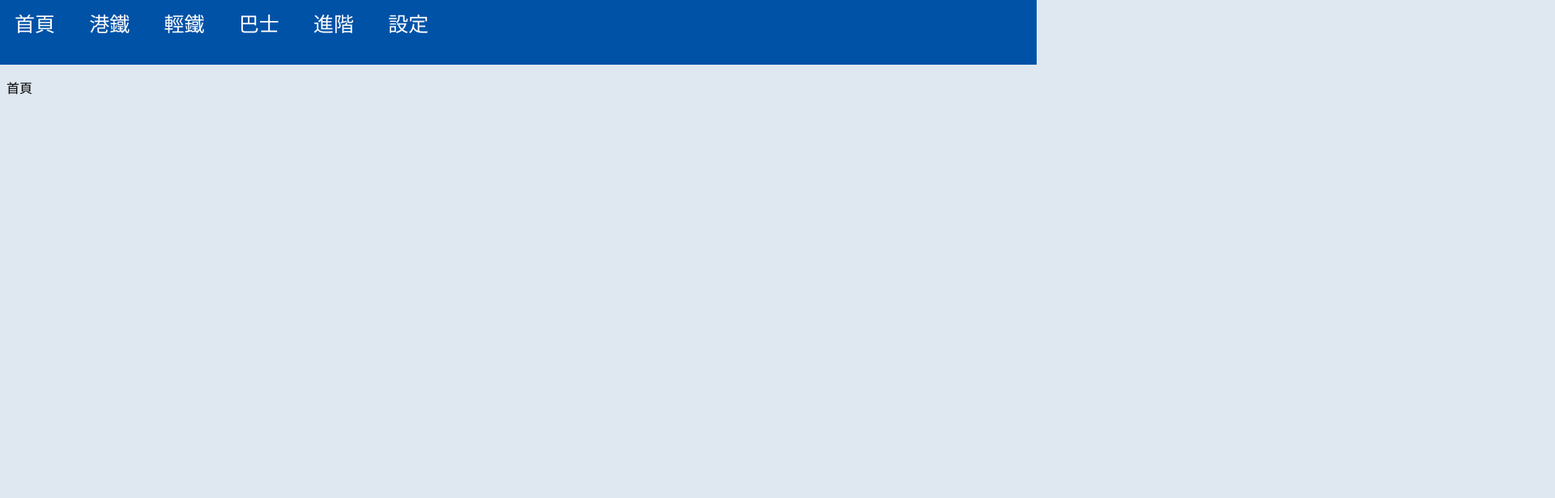
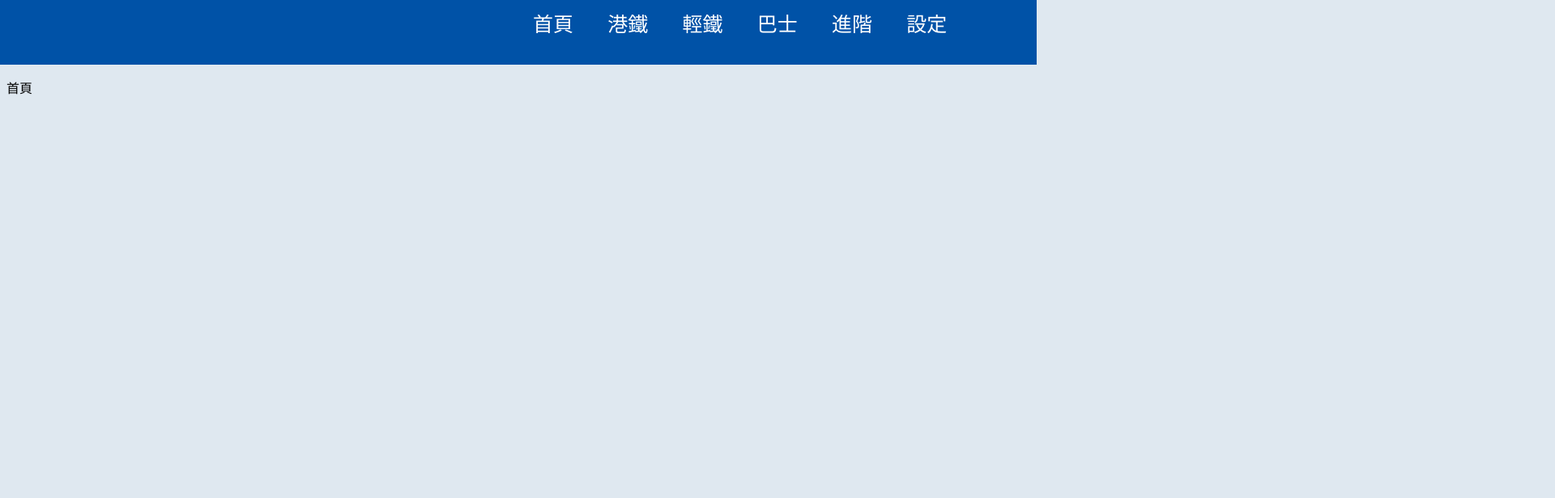
Before and after one commit to GOPSTNM/nexttrain, a plain HTML site: page nav.html in a window 1280 px wide. Shown: the top 616 px of the page at 81% size, 1920 px wide, since content can reach past the window. Drawn offline with Linux system fonts and the light colour scheme.

Commit message:
Update nav.html

```diff
--- a/nav.html
+++ b/nav.html
@@ -19,7 +19,7 @@
         margin: -8px -8px 10px;
         font-size: 25px;
       }
-      innavbox {
+      .innavbox {
         vertical-align: middle;
         position: relative;
         left: 50%;
```
